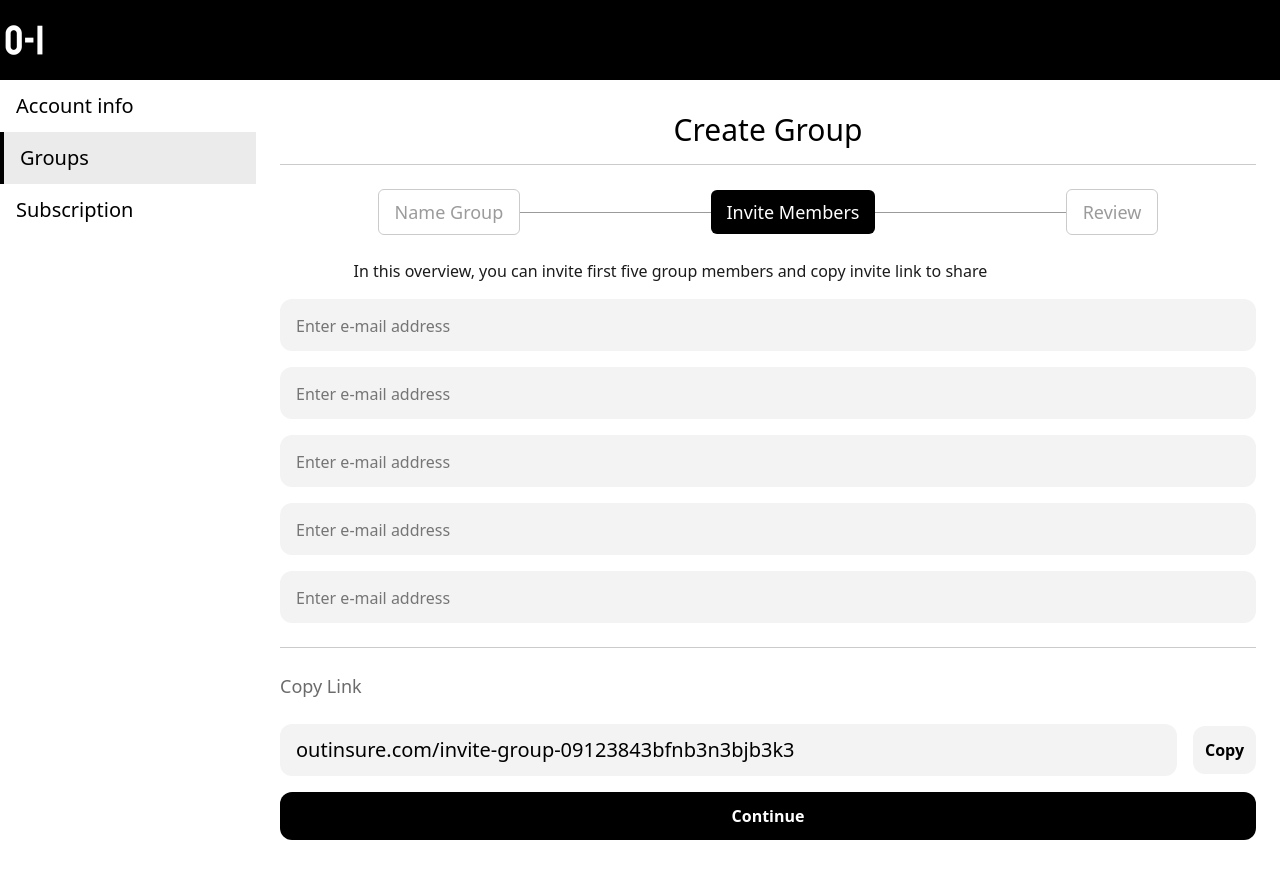
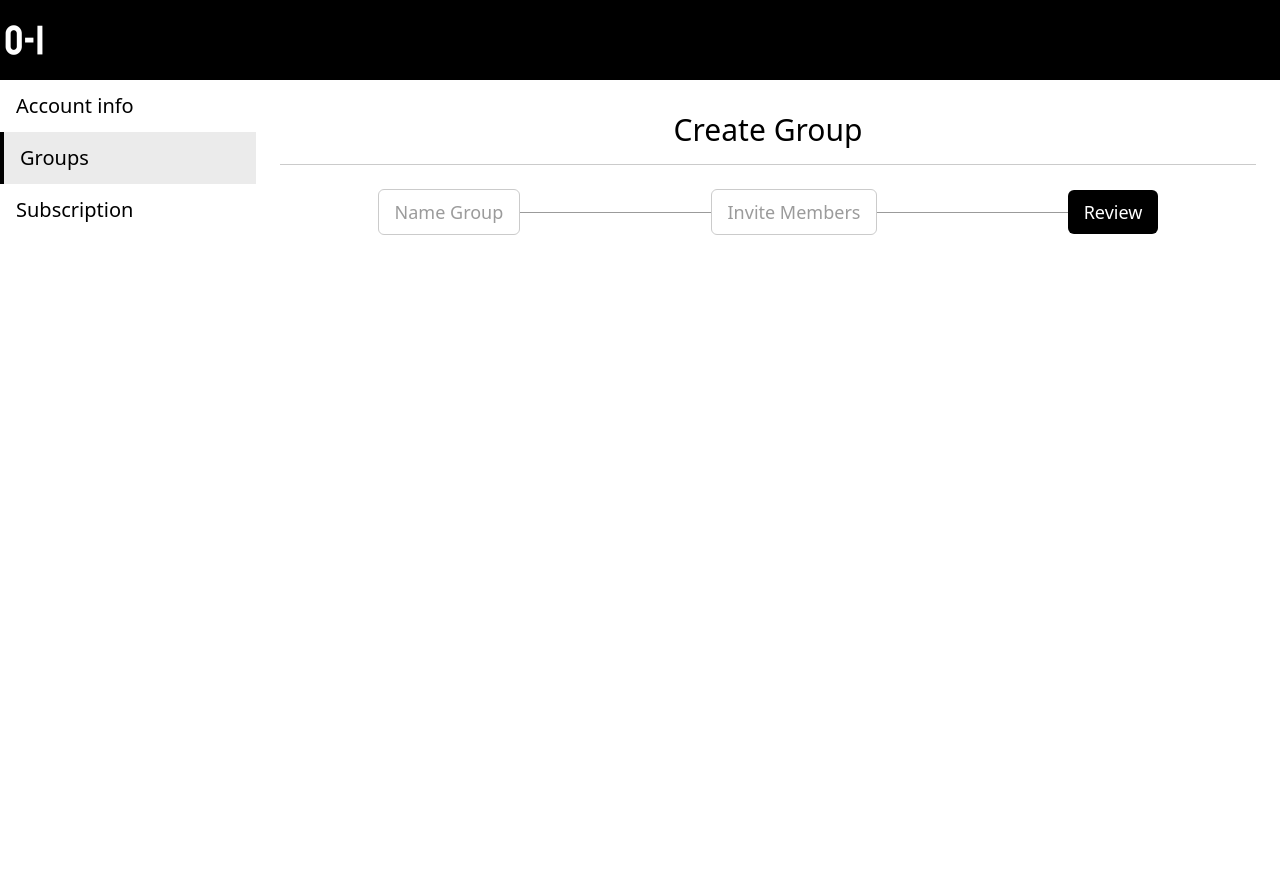
Before and after one commit to outinsure/oi-ng, an Angular app: page /account/groups/new in a window 1280 px wide. After the commit the page ends 800 px from the top, so only its background shows below. Built offline with nearby package versions, Linux system fonts and the light colour scheme.

Commit message:
go to step index

```diff
--- a/src/app/groups/group-new.component.html
+++ b/src/app/groups/group-new.component.html
@@ -2,21 +2,24 @@
 <div class="flex mt-6 items-center justify-between w-4/5 mx-auto">
     <button
         class="text-lg rounded-md py-2 px-4"
-        [class]="tabIndex == 0 ? 'text-white bg-black' : 'border border-[#CBCBCB] text-[#9B9B9B] pointer-events-none'"
+        [class]="tabIndex == 0 ? 'text-white bg-black' : 'border border-[#CBCBCB] text-[#9B9B9B]'"
+        (click)="goToStep(0)"
     >
         Name Group
     </button>
     <div class="h-[1px] bg-[#9B9B9B] flex-1"></div>
     <button
         class="text-lg rounded-md py-2 px-4"
-        [class]="tabIndex == 1 ? 'text-white bg-black' : 'border border-[#CBCBCB] text-[#9B9B9B] pointer-events-none'"
+        [class]="tabIndex == 1 ? 'text-white bg-black' : 'border border-[#CBCBCB] text-[#9B9B9B]'"
+        (click)="goToStep(1)"
     >
         Invite Members
     </button>
     <div class="h-[1px] bg-[#9B9B9B] flex-1"></div>
     <button
         class="text-lg rounded-md py-2 px-4"
-        [class]="tabIndex == 2 ? 'text-white bg-black' : 'border border-[#CBCBCB] text-[#9B9B9B] pointer-events-none'"
+        [class]="tabIndex == 2 ? 'text-white bg-black' : 'border border-[#CBCBCB] text-[#9B9B9B]'"
+        (click)="goToStep(2)"
     >
         Review
     </button>
--- a/src/app/groups/group-new.component.ts
+++ b/src/app/groups/group-new.component.ts
@@ -8,11 +8,14 @@ import { RouterLink } from "@angular/router";
     imports: [RouterLink]
 })
 export class GroupNewComponent {
-    tabIndex = 1
+    tabIndex = 2
     postGroupName = () => {
         this.tabIndex = 1;
     }
     sendMembersInvite = () => {
         this.tabIndex = 2;
     }
+    goToStep(number: number) {
+        this.tabIndex = number;
+    }
 }
```
